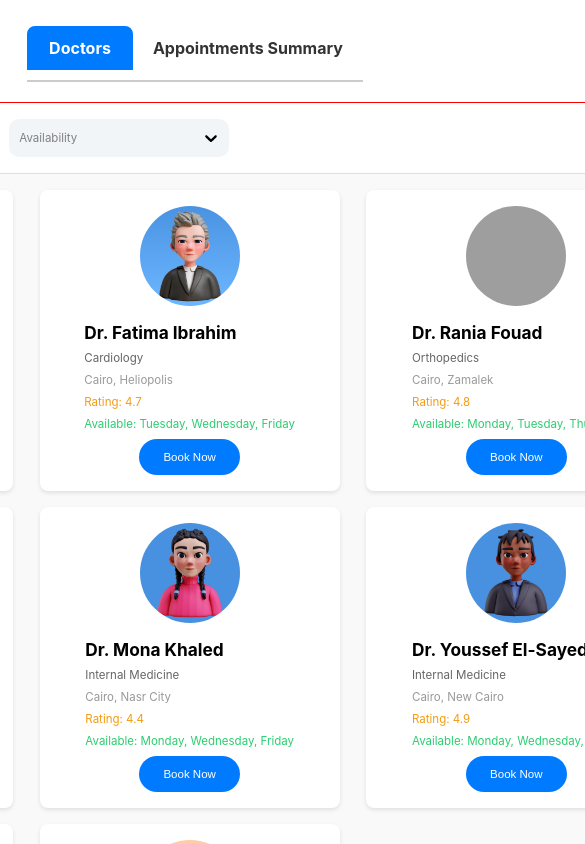
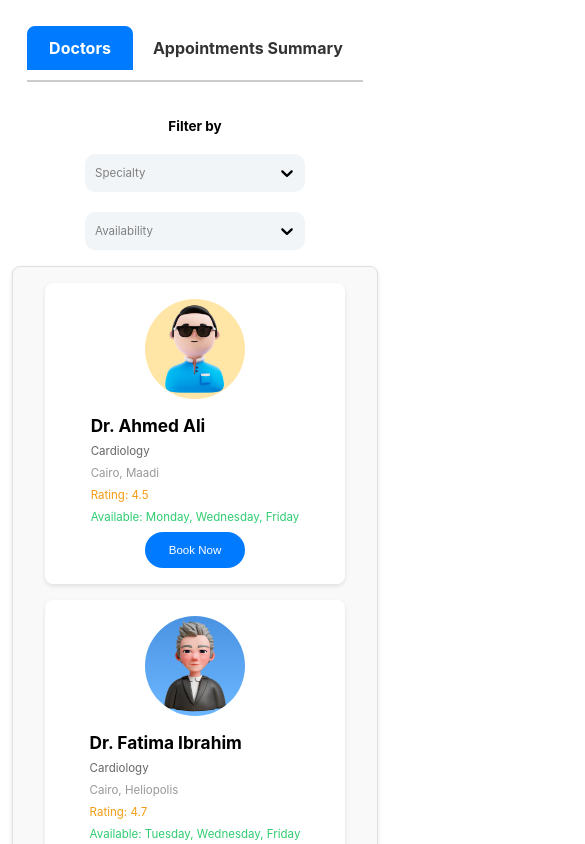
Before and after one commit to mohamed-karawia/Doctors, a Next.js app: page / in a window 390 px wide. Shown: the top 844 px of the page, 585 px wide, since content can reach past the window. Built offline with nearby package versions, Linux system fonts and the light colour scheme; grey boxes are pictures that could not be loaded.

Commit message:
[feat] responsive styles

```diff
--- a/src/components/Doctors/BookingModal/BookingModal.module.scss
+++ b/src/components/Doctors/BookingModal/BookingModal.module.scss
@@ -1,5 +1,5 @@
 .content {
-  background-color: #fff;
+  background-color: $white;
   border-radius: 12px;
   padding: 24px;
   max-width: 500px;
--- a/src/components/Doctors/BookingModal/index.tsx
+++ b/src/components/Doctors/BookingModal/index.tsx
@@ -111,7 +111,11 @@ const BookingModal: FC<BookingModalProps> = ({
           </div>
         </div>
         <div className={styles["actions"]}>
-          <Button type="submit" onClick={() => onBookAppointment()}>
+          <Button
+            type="submit"
+            onClick={() => onBookAppointment()}
+            disabled={!selectedDay || !selectedTime}
+          >
             Book
           </Button>
         </div>
--- a/src/components/Doctors/DoctorsList/DoctorsList.module.scss
+++ b/src/components/Doctors/DoctorsList/DoctorsList.module.scss
@@ -1,6 +1,7 @@
 .list {
   display: grid;
-  grid-template-columns: repeat(auto-fill, minmax(300px, 1fr));
+  grid-template-columns: repeat(3, 1fr);
+  justify-items: center;
   gap: 16px;
   padding: 16px;
   background-color: #f9f9f9;
@@ -10,4 +11,12 @@
   border: 1px solid #e0e0e0;
   max-width: 1200px;
   width: 100%;
+
+  @media only screen and (max-width: 1024px) {
+    grid-template-columns: repeat(2, 1fr);
+  }
+
+  @media only screen and (max-width: 600px) {
+    grid-template-columns: repeat(1, 1fr);
+  }
 }
--- a/src/components/Doctors/DoctorsView/DoctorsView.module.scss
+++ b/src/components/Doctors/DoctorsView/DoctorsView.module.scss
@@ -4,7 +4,6 @@
   align-items: center;
   min-height: 100vh;
   padding: 16px 16px;
-  border: 1px solid red;
 }
 
 .filters {
@@ -13,4 +12,12 @@
   gap: 20px;
   max-width: 1200px;
   width: 100%;
+
+  @media only screen and (max-width: 1024px) {
+    justify-content: center;
+  }
+
+  @media only screen and (max-width: 600px) {
+    flex-direction: column;
+  }
 }
--- a/src/components/Doctors/DoctorsView/DoctorsView.tsx
+++ b/src/components/Doctors/DoctorsView/DoctorsView.tsx
@@ -1,6 +1,6 @@
+import { FC, useEffect, useMemo, useState } from "react";
 import Dropdown, { OptionType } from "@/components/Shared/Dropdown";
 import styles from "./DoctorsView.module.scss";
-import { FC, useEffect, useMemo, useState } from "react";
 import { DOCTORS } from "@/constants/DOCTORS";
 import stringsToOptions from "@/utils/stringsToOptions";
 import { SPECIALTIES, WEEK_DAYS } from "@/constants/FILTERS";
--- a/src/components/Shared/Button/Button.module.scss
+++ b/src/components/Shared/Button/Button.module.scss
@@ -18,4 +18,11 @@
     background-color: dark-blue;
     transform: scale(1);
   }
+
+  &:disabled {
+    background-color: $light-gray;
+    color: $gray;
+    cursor: not-allowed;
+    transform: none;
+  }
 }
--- a/src/styles/_variables.scss
+++ b/src/styles/_variables.scss
@@ -8,6 +8,7 @@ $blue: #007bff;
 $dark-blue: #0056b3;
 $white: #ffff;
 $gray: #9b9b9b;
+$light-gray: #e0e0e0;
 $black: black;
 $green: #2ecc71;
 
```
